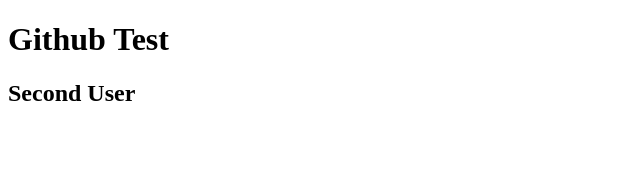
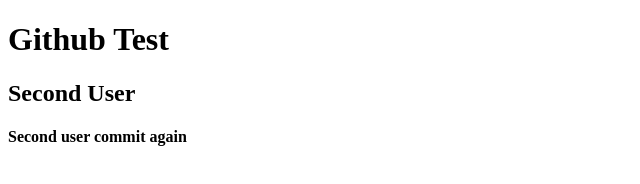
Before and after one commit to Tsampaio/git-collab, a plain HTML site: page index.html in a window 1280 px wide. Shown: the whole page, without its empty margins (0-640 px from the left). Drawn offline with Linux system fonts and the light colour scheme.

Commit message:
second user commit again

```diff
--- a/index.html
+++ b/index.html
@@ -8,5 +8,6 @@
 <body>
     <h1>Github Test</h1>
     <h2>Second User</h2>
+    <h4>Second user commit again</h4>
 </body>
 </html>
```
